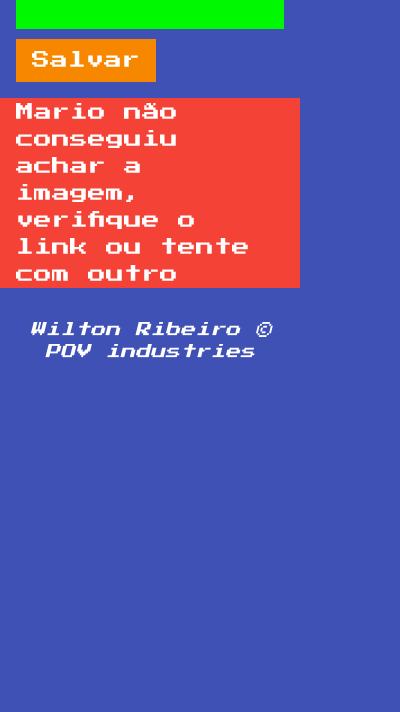
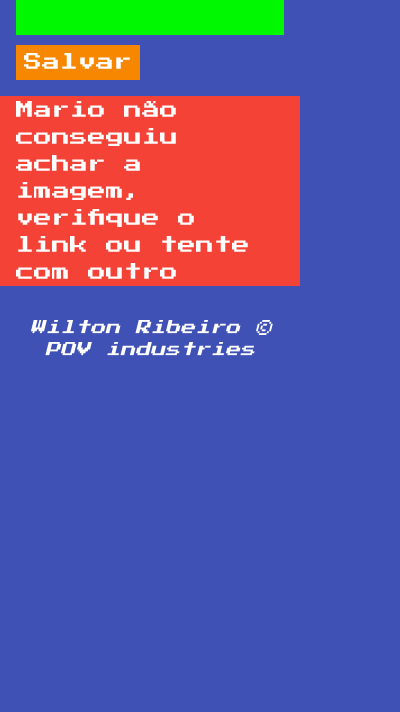
Before and after one commit to 100ze/opa_mario, a browser extension: page popup.html in a window 400 px wide. Shown: the part 132-844 px from the top of the page. Drawn offline with nearby package versions, Linux system fonts and the light colour scheme.

Commit message:
modify button and input padding

```diff
--- a/popup.html
+++ b/popup.html
@@ -17,8 +17,9 @@
   </header>
   <main>
     <section class="w3-container w3-display-container w3-section">
-      <input class="mario-green" type="text">
-      <button class="w3-display-bottom w3-button mario-orange mario-dark-orange-click" type="button">Salvar</button>
+      <input class="w3-padding-small mario-green" type="text">
+      <button class="w3-display-bottom w3-padding-small w3-button mario-orange mario-dark-orange-click"
+        type="button">Salvar</button>
     </section>
     <section class="w3-section">
       <div class="w3-panel w3-red">Mario não conseguiu achar a imagem, verifique o link ou tente com outro</div>
```
